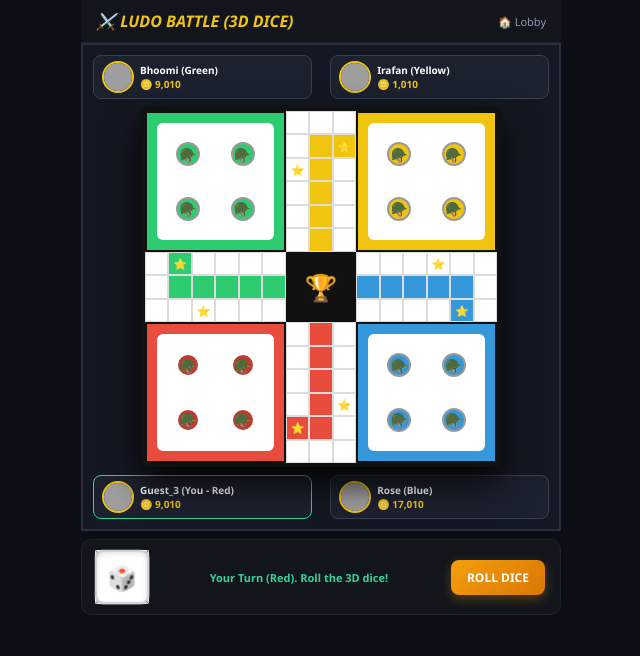
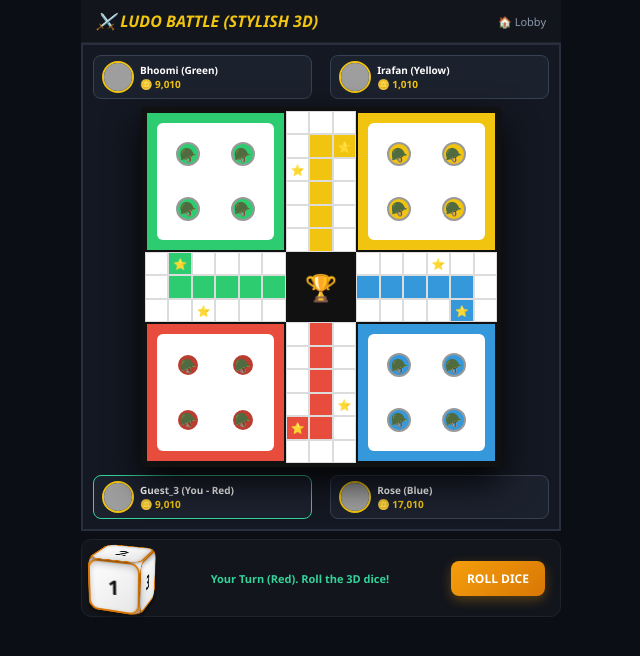
Before and after one commit to harshit-ydv001/fm4bat, a FastAPI app: template templates/ludo.html in a window 1280 px wide. Shown: the top 656 px of the page, without its empty margins (319-959 px from the left). Run offline with FastAPI, Linux system fonts and the light colour scheme; the template is opened without the code that fills it, so the values that code supplies are empty; grey boxes are pictures that could not be loaded.

Commit message:
fix 3d dice rotation alignment and add stylish look

```diff
--- a/templates/ludo.html
+++ b/templates/ludo.html
@@ -106,31 +106,34 @@
             width: 100%; max-width: 480px; background: #12151c; padding: 12px 15px; margin-top: 8px; border-radius: 10px; display: flex; justify-content: space-between; align-items: center; border: 1px solid #1e222d;
         }
 
-        /* 3D Rotating Dice Container */
+        /* STYLISH 3D ROTATING DICE */
         .dice-container {
-            perspective: 300px;
-            width: 50px; height: 50px;
+            perspective: 400px;
+            width: 52px; height: 52px;
         }
         .dice-3d {
             width: 100%; height: 100%;
             position: relative;
             transform-style: preserve-3d;
-            transition: transform 0.8s cubic-bezier(0.175, 0.885, 0.32, 1.275);
+            transform: rotateX(-20deg) rotateY(-20deg);
+            transition: transform 1s cubic-bezier(0.15, 0.85, 0.35, 1.2);
         }
         .dice-face {
-            position: absolute; width: 50px; height: 50px;
-            background: #fff; color: #111; font-size: 22px; font-weight: bold;
+            position: absolute; width: 52px; height: 52px;
+            background: linear-gradient(135deg, #ffffff 0%, #e6e6e6 100%);
+            color: #111; font-size: 20px; font-weight: 900;
             display: flex; justify-content: center; align-items: center;
-            border: 2px solid #ccc; border-radius: 8px;
-            box-shadow: inset 0 2px 5px rgba(0,0,0,0.1);
+            border: 2.5px solid #d97706; border-radius: 10px;
+            box-shadow: inset 0 3px 6px rgba(0,0,0,0.2), 0 4px 8px rgba(0,0,0,0.4);
         }
-        /* 3D Rotations for different numbers */
-        .dice-3d.show-1 { transform: rotateX(0deg) rotateY(0deg); }
-        .dice-3d.show-2 { transform: rotateX(-90deg) rotateY(0deg); }
-        .dice-3d.show-3 { transform: rotateY(-90deg) rotateX(0deg); }
-        .dice-3d.show-4 { transform: rotateY(90deg) rotateX(0deg); }
-        .dice-3d.show-5 { transform: rotateX(90deg) rotateY(0deg); }
-        .dice-3d.show-6 { transform: rotateX(180deg) rotateY(0deg); }
+
+        /* Exact 3D Cube Face Positions */
+        .dice-face.front  { transform: rotateY(0deg) translateZ(26px); }
+        .dice-face.back   { transform: rotateY(180deg) translateZ(26px); }
+        .dice-face.right  { transform: rotateY(90deg) translateZ(26px); }
+        .dice-face.left   { transform: rotateY(-90deg) translateZ(26px); }
+        .dice-face.top    { transform: rotateX(90deg) translateZ(26px); }
+        .dice-face.bottom { transform: rotateX(-90deg) translateZ(26px); }
 
         .status-msg { font-size: 11px; color: #34d399; font-weight: bold; text-align: center; flex: 1; padding: 0 8px; }
 
@@ -145,7 +148,7 @@
 <body>
 
     <div class="navbar">
-        <a href="/dashboard" class="brand-logo">⚔️ LUDO BATTLE (3D DICE)</a>
+        <a href="/dashboard" class="brand-logo">⚔️ LUDO BATTLE (STYLISH 3D)</a>
         <a href="/dashboard" style="color: #8a99ad; text-decoration: none; font-size: 11px;">🏠 Lobby</a>
     </div>
 
@@ -204,16 +207,16 @@
         </div>
     </div>
 
-    <!-- 3D Dice Control Panel -->
+    <!-- Stylish 3D Dice Control Panel -->
     <div class="control-panel">
         <div class="dice-container">
             <div class="dice-3d" id="dice-cube">
-                <div class="dice-face" style="transform: rotateY(0deg) translateZ(25px);">🎲</div>
-                <div class="dice-face" style="transform: rotateX(90deg) translateZ(25px);">2</div>
-                <div class="dice-face" style="transform: rotateY(90deg) translateZ(25px);">3</div>
-                <div class="dice-face" style="transform: rotateY(-90deg) translateZ(25px);">4</div>
-                <div class="dice-face" style="transform: rotateX(-90deg) translateZ(25px);">5</div>
-                <div class="dice-face" style="transform: rotateX(180deg) translateZ(25px);">6</div>
+                <div class="dice-face front">1</div>
+                <div class="dice-face back">6</div>
+                <div class="dice-face right">3</div>
+                <div class="dice-face left">4</div>
+                <div class="dice-face top">2</div>
+                <div class="dice-face bottom">5</div>
             </div>
         </div>
         <div class="status-msg" id="game-status">Your Turn (Red). Roll the 3D dice!</div>
@@ -290,21 +293,31 @@
             rollBtn.disabled = true;
             statusEl.innerText = "Rolling 3D dice...";
 
-            // Add random spinning animation before landing on final face
-            let randomX = (Math.floor(Math.random() * 4) + 3) * 360;
-            let randomY = (Math.floor(Math.random() * 4) + 3) * 360;
-            diceCube.style.transition = "transform 0.8s cubic-bezier(0.175, 0.885, 0.32, 1.275)";
-            diceCube.style.transform = `rotateX(${randomX}deg) rotateY(${randomY}deg)`;
+            // Heavy random 3D rotations for rolling effect
+            let rx = (Math.floor(Math.random() * 4) + 4) * 360;
+            let ry = (Math.floor(Math.random() * 4) + 4) * 360;
+            diceCube.style.transition = "transform 0.9s cubic-bezier(0.15, 0.85, 0.35, 1.2)";
+            diceCube.style.transform = `rotateX(${rx}deg) rotateY(${ry}deg)`;
 
             setTimeout(() => {
                 currentRoll = Math.floor(Math.random() * 6) + 1;
 
-                // Set exact 3D face class
-                diceCube.style.transition = "transform 0.4s ease";
-                diceCube.className = `dice-3d show-${currentRoll}`;
+                // Exact precise rotations so the rolled face lands directly flat in front
+                let targetTransform = "";
+                switch(currentRoll) {
+                    case 1: targetTransform = "rotateX(0deg) rotateY(0deg)"; break;
+                    case 2: targetTransform = "rotateX(-90deg) rotateY(0deg)"; break;
+                    case 3: targetTransform = "rotateY(-90deg) rotateX(0deg)"; break;
+                    case 4: targetTransform = "rotateY(90deg) rotateX(0deg)"; break;
+                    case 5: targetTransform = "rotateX(90deg) rotateY(0deg)"; break;
+                    case 6: targetTransform = "rotateX(180deg) rotateY(0deg)"; break;
+                }
+
+                diceCube.style.transition = "transform 0.4s ease-out";
+                diceCube.style.transform = targetTransform;
 
                 checkMovableTokens();
-            }, 800);
+            }, 900);
         }
 
         function checkMovableTokens() {
```
